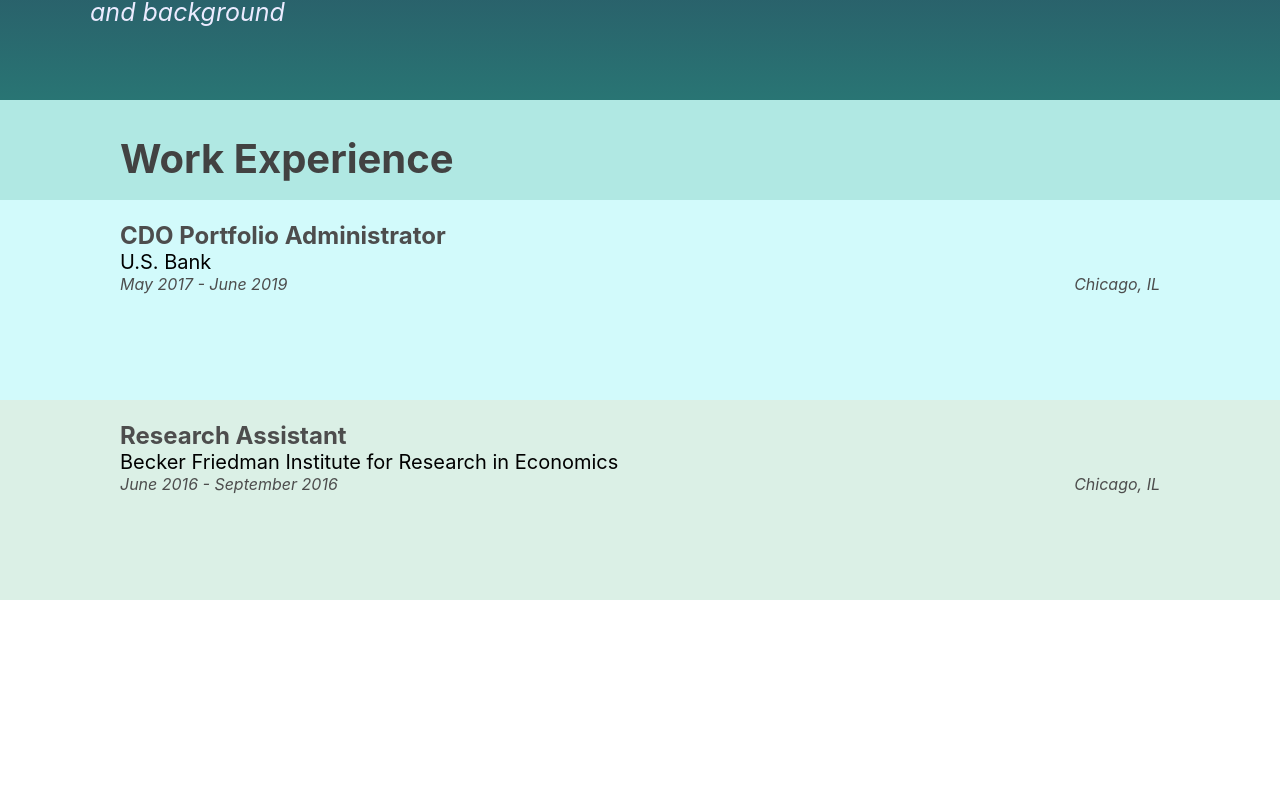
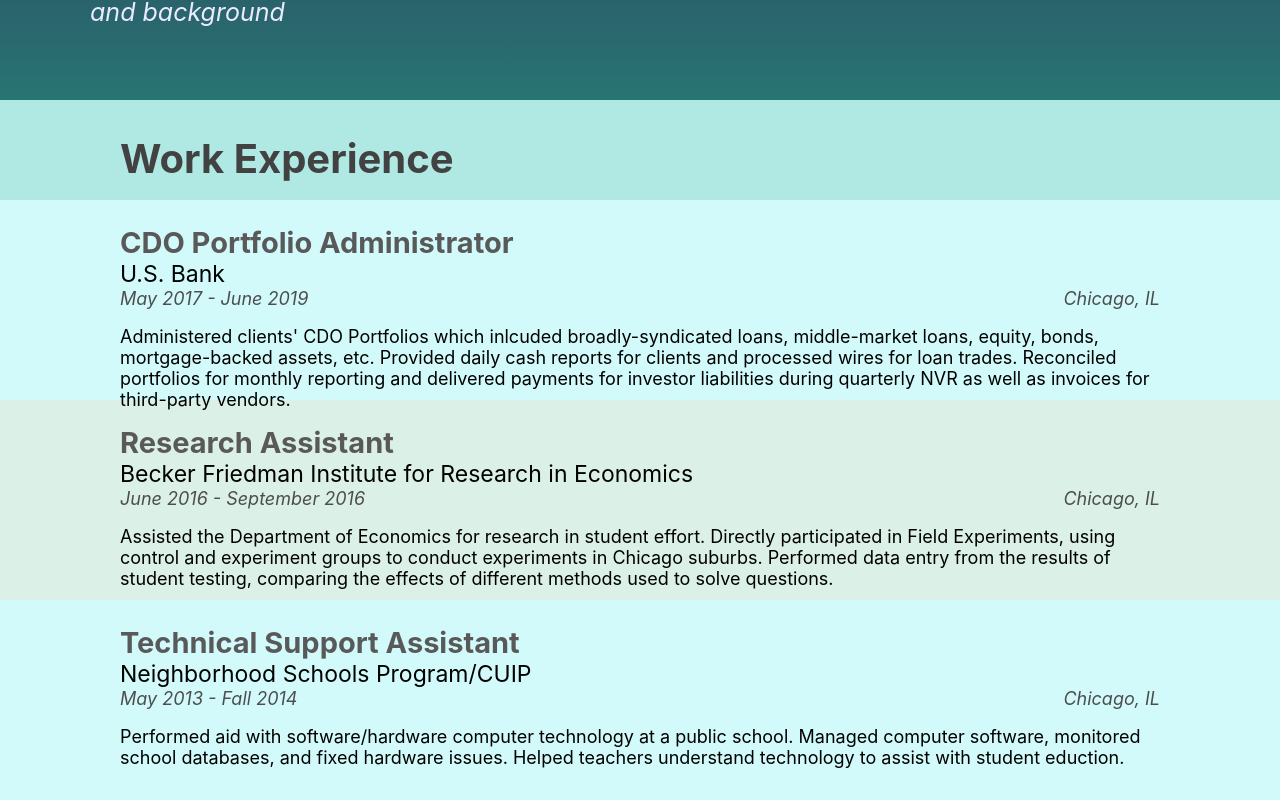
Before and after one commit to elanderos318/portfolio-website, a React (Create React App) app: page / in a window 1280 px wide. Shown: the part 520-1320 px from the top of the page. Before the commit the page ends 1120 px from the top, so only its background shows below. Built offline with nearby package versions, Linux system fonts and the light colour scheme.

Commit message:
Added css, added final job section

```diff
--- a/src/App.css
+++ b/src/App.css
@@ -695,7 +695,6 @@
   height: 100px;
   width: 100%;
   background-color: hsl(175deg, 55%, 80%);
-  /* margin-top: -20px; */
   position: relative;
 }
 
@@ -709,7 +708,6 @@
 .job-container {
   height: 200px;
   width: 100%;
-  /* position: relative; */
   padding-top: 0px;
   /* margin-top: -20px; */
 }
@@ -731,14 +729,14 @@
 
 .job-title {
   margin-bottom: 0px;
-  color: hsl(100deg, 0%, 30%);
-
+  color: hsl(100deg, 0%, 35%);
+  font-size: 29px;
 }
 
 .job-company {
   margin-top: 0px;
   margin-bottom: 0px;
-  font-size: 20px;
+  font-size: 23px;
   font-weight: normal;
 }
 
@@ -746,9 +744,10 @@
 
 .job-sub-header {
   margin-top: 0px;
-  text-align: right;
+  height: 20px;
   font-style: italic;
   color: hsl(100deg, 0%, 30%);
+  font-size: 18px;
 }
 
 .job-date {
@@ -757,6 +756,10 @@
 
 .job-location {
   float: right;
+}
+
+.job-description {
+  font-size: 18px;
 }
 /* background-color: hsl(175deg, 45%, 80%); */
 
--- a/src/App.js
+++ b/src/App.js
@@ -114,6 +114,9 @@
           <div className="job-sub-header">
             <span className="job-date">{job["start-date"]} - {job["end-date"]}</span><span className="job-location">{job.location}</span>
           </div>
+          <div className="job-description">
+            <p>{job.description}</p>
+          </div>
         </div>
       </div>
     );
--- a/src/work.json
+++ b/src/work.json
@@ -14,5 +14,13 @@
         "end-date": "September 2016",
         "location": "Chicago, IL",
         "description": "Assisted the Department of Economics for research in student effort. Directly participated in Field Experiments, using control and experiment groups to conduct experiments in Chicago suburbs. Performed data entry from the results of student testing, comparing the effects of different methods used to solve questions."
+    },
+    {
+        "title": "Technical Support Assistant",
+        "company": "Neighborhood Schools Program/CUIP",
+        "start-date": "May 2013",
+        "end-date": "Fall 2014",
+        "location": "Chicago, IL",
+        "description": "Performed aid with software/hardware computer technology at a public school. Managed computer software, monitored school databases, and fixed hardware issues. Helped teachers understand technology to assist with student eduction."
     }
 ]
```
